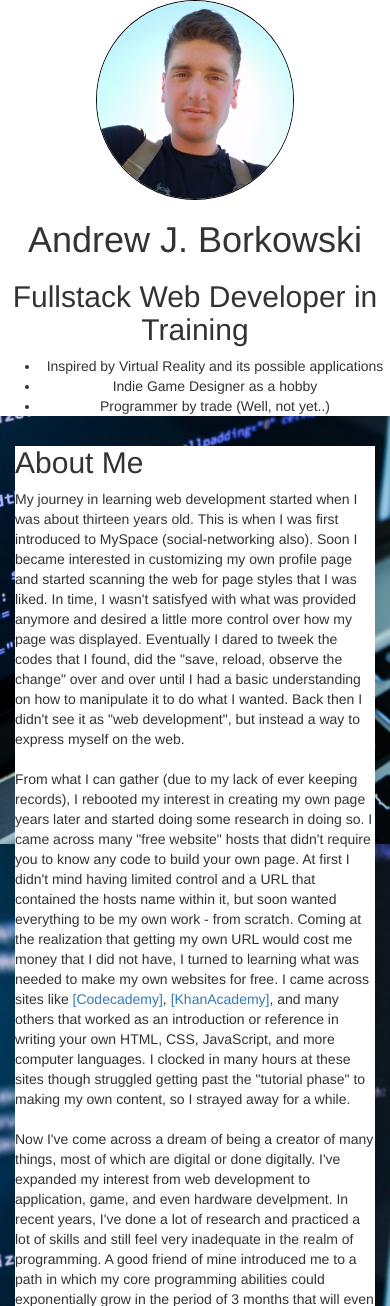
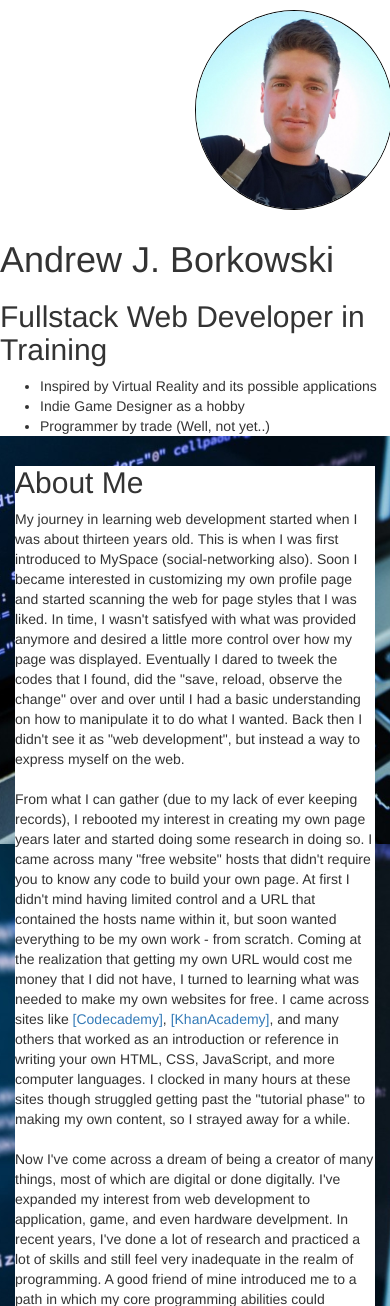
Before and after one commit to AnJoBo/AnJoBo, a PHP site: page / in a window 390 px wide; the page is wider, and only the part inside the window is pictured. Shown: the top 1306 px of that part. Run offline with PHP 8.4, Linux system fonts and the light colour scheme; some libraries are stand-ins or nearby versions; some web fonts are replaced.

Commit message:
Continuing to add responsive design (bootstrap) v0.01

```diff
--- a/css/style.css
+++ b/css/style.css
@@ -1,15 +1,15 @@
+/* Need this?
 * {
     box-sizing: border-box;
 }
+*/
 
 body {
     background: url(../images/background_img.jpg)no-repeat center center fixed;
     background-size: cover;
-
 }
 
 header {
-    text-align: center;
     background-color: white;
 }
 
@@ -17,6 +17,7 @@ header {
     height: 200px;
     border-radius: 100%;
     border: 1px black solid;
+    margin: 10px 50%;
 }
 
 section {
--- a/index.html
+++ b/index.html
@@ -23,7 +23,7 @@
     <!-- [.container] class provides responsive 'fixed width container' -->
     <!-- [.container-fluid] class provides 'full width container' -->
         <!-- Experiment with these once Bootstrap is fully added -->
-        <div class="container-fluid">
+        <div class="container">
             <div class="row">
                 <header>
                     <img class="my-picture" src="./images/me01.jpg"  alt="Andrew's dumb face" title="My dumb face. :)"/>
@@ -37,7 +37,7 @@
                         <li>Programmer by trade (Well, not yet..)</li>
                     </ul>
                 </header>
-            </div>
+            </div> <!-- End of 1st row -->
 
                 <section>
                     <h2>About Me</h2>
```
